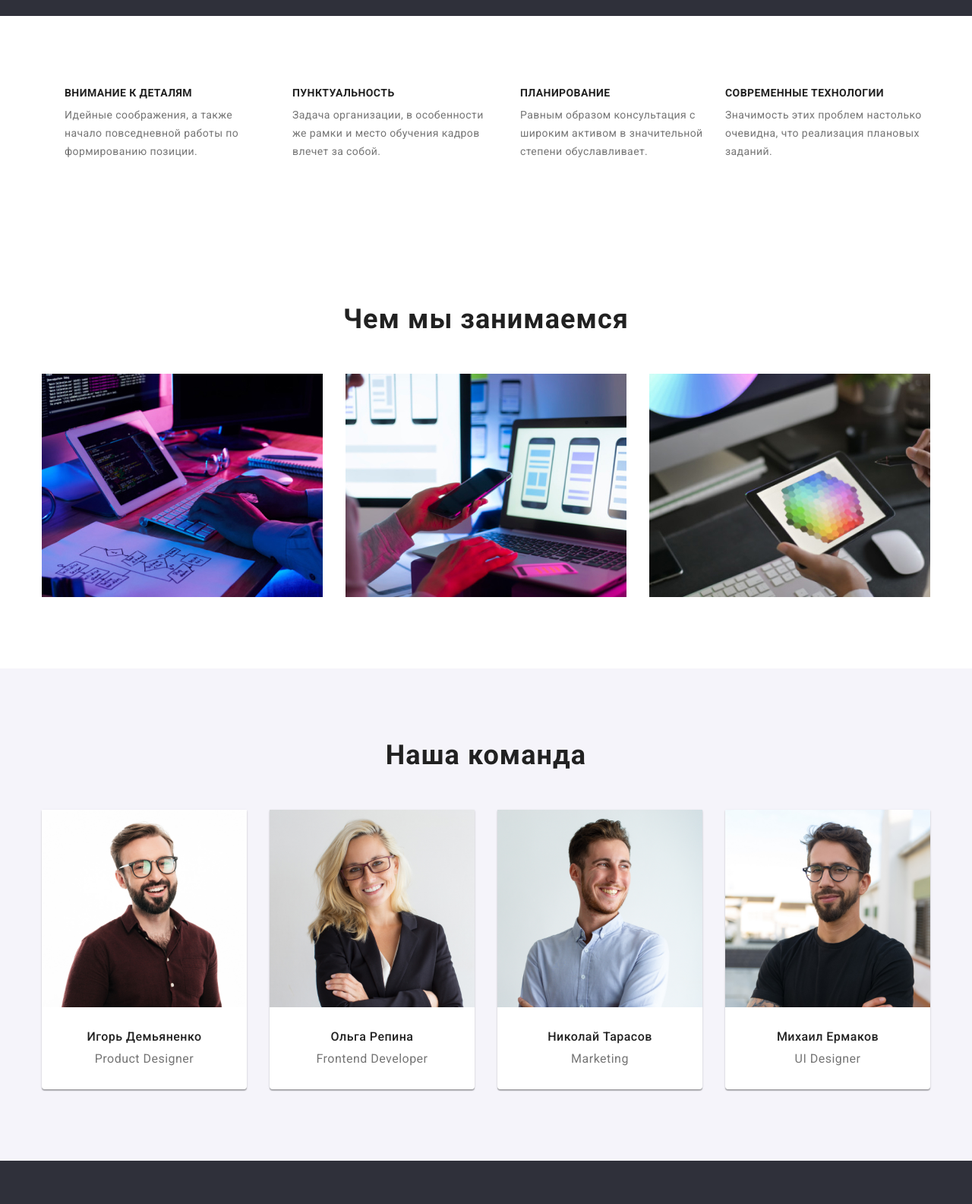
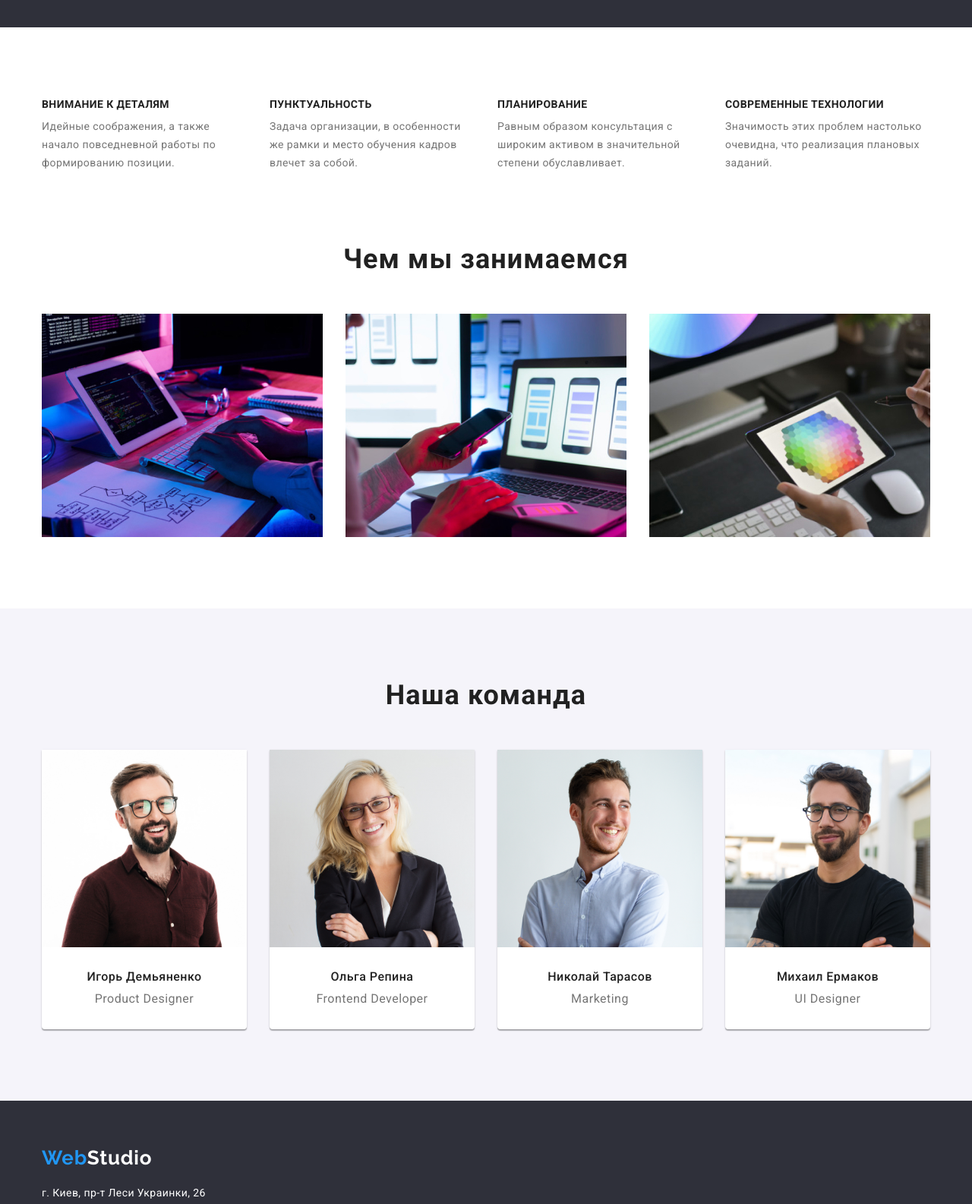
Before and after one commit to RomanSRDK/goit-markup-hw-03, a plain HTML site: page index.html in a window 1280 px wide. Shown: the part 660-2245 px from the top of the page at 76% size. Drawn offline with nearby package versions, Linux system fonts and the light colour scheme.

Commit message:
Добавляет стили

```diff
--- a/css/styles.css
+++ b/css/styles.css
@@ -22,15 +22,22 @@ button {
 }
 
 /* Отступы между секциями */
-.nav {
+.header-container {
     padding-top: 32px;
     padding-bottom: 32px;
+}
+
+.nav {
     margin-left: 93px;
 }
 
-.section-features, .section-job, .section-portfolio {
+.section-job, .section-portfolio {
     padding-top: 94px;
     padding-bottom: 94px;
+}
+
+.section-features {
+    padding-top: 94px;
 }
 
 .footer {
@@ -273,7 +280,7 @@ button:hover {
     margin-left: 30px;
 }
 
-.peculiar-properties:last-child {
+.peculiar-properties:first-child {
     margin-left: 0;
 }
 
@@ -345,12 +352,12 @@ button:hover {
 .projects-box-list {
     width: 370px;
     background-color: #FFFFFF;
-    border: 1px solid #EEEEEE;
     box-sizing: border-box;
 }
 
 .portfolio-list {
-padding: 20px 24px;
+    padding: 20px 24px;
+    border: 1px solid #EEEEEE;
 }
 
 .text-title {
@@ -392,13 +399,17 @@ address {
     letter-spacing: 0.03em;
 }
 
-.address-block {
-    margin-top: 20px;
+.address-list {
+    margin-bottom: 9px;
+    display: block;
 }
 
-.address-list {
-    padding-bottom: 9px;
+.address-list:last-child {
+    margin-bottom: 0;
 }
-.address-list:last-child {
-    padding-bottom: 0;
-}
+
+.footer .logo-footer{
+    margin-bottom: 20px;
+    margin-right: 0;
+    display: block;
+ }
```
